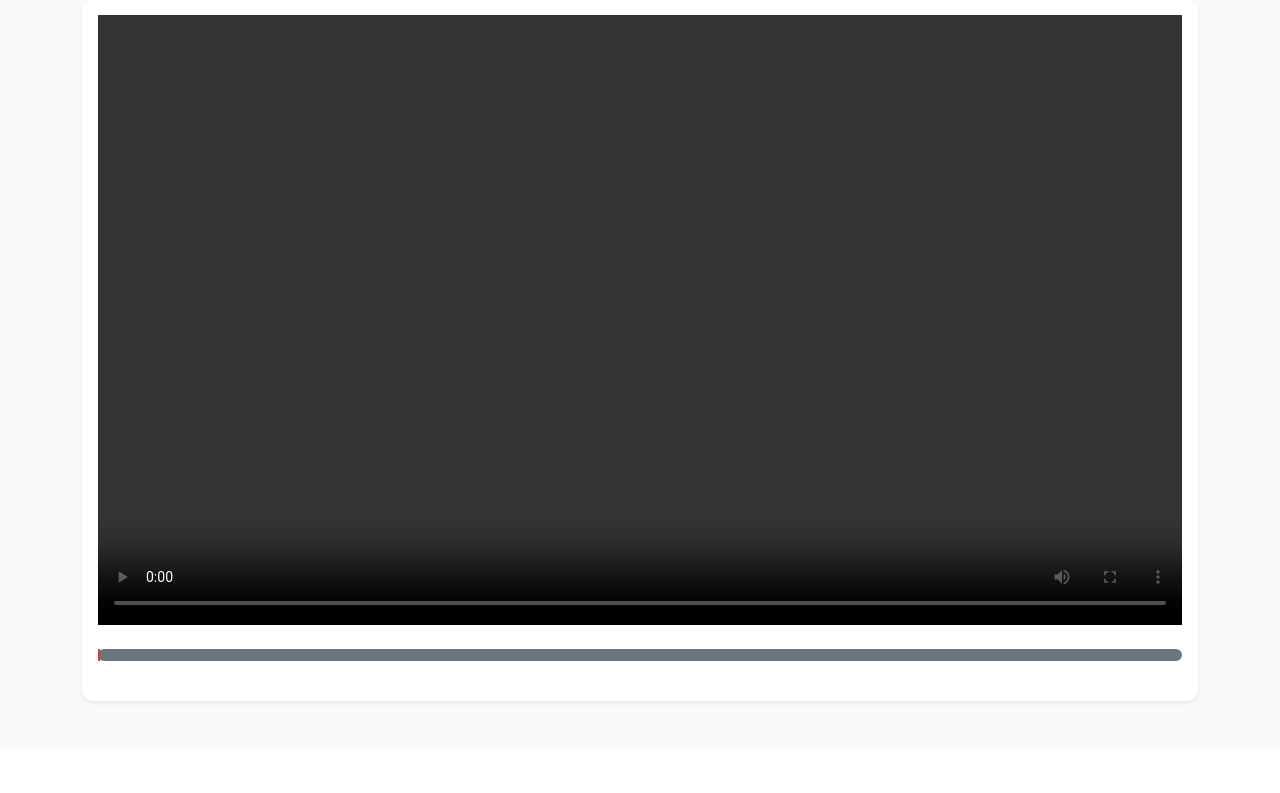
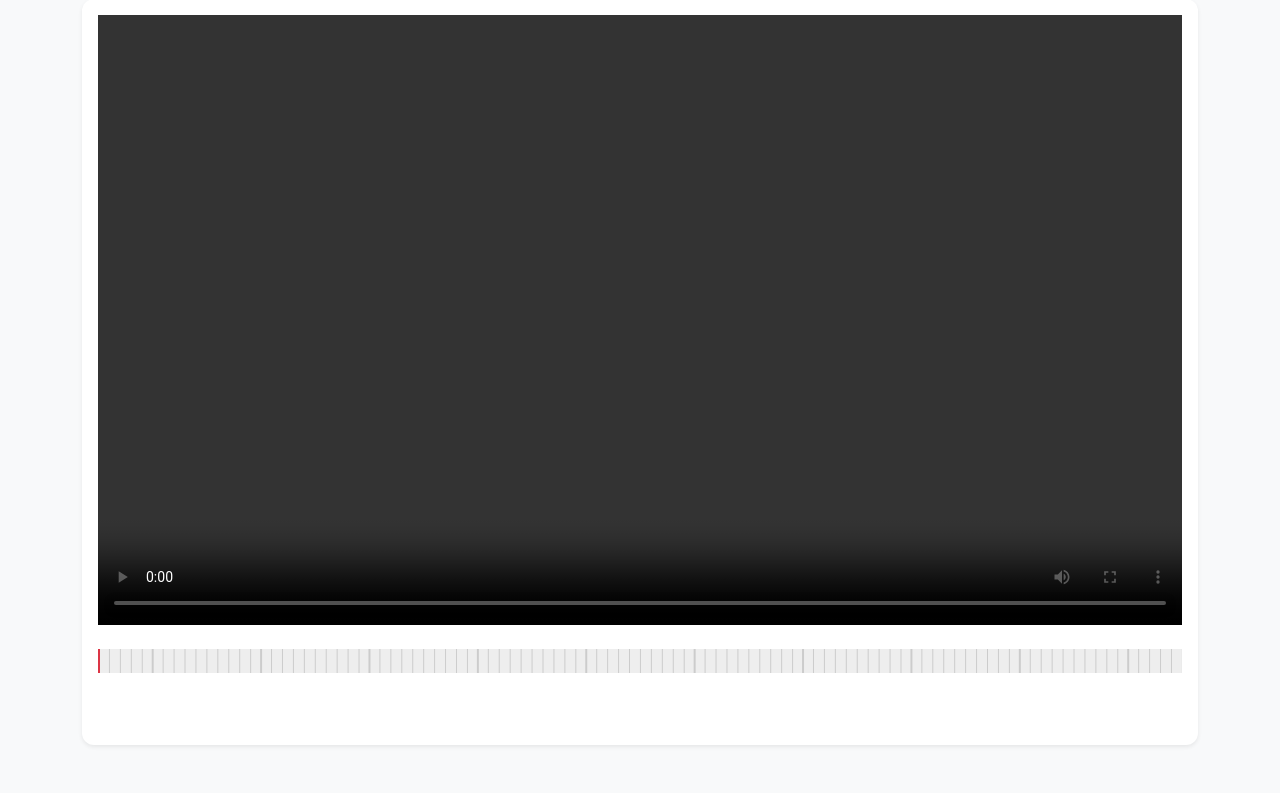
Before and after one commit to KU-AILAB/CCTV_Timeline, a Flask app: page / in a window 1280 px wide. Shown: the part 344-1137 px from the top of the page. Before the commit the page ends 1048 px from the top, so only its background shows below. Run offline with Flask 3, Linux system fonts and the light colour scheme.

Commit message:
labelbox change

```diff
--- a/app.py
+++ b/app.py
@@ -8,6 +8,7 @@ import shutil
 import pandas as pd
 import subprocess
 from datetime import timedelta
+from math import ceil
 from flask import (
     Flask, request, jsonify, render_template, redirect, url_for,
     flash, send_from_directory, send_file
@@ -39,7 +40,7 @@ os.makedirs(FRAME_FOLDER,  exist_ok=True)
 os.makedirs(DETECT_FOLDER, exist_ok=True)
 
 # ── YOLO 모델 로드 ───────────────────────────────────────────
-model = YOLO('/home/sjy/cctvtest3/CCTV_Timeline_v2/waterdeer.pt')
+model = YOLO('/home/mini/CCTV_Timeline_v2/all_yolo11x_imgsz640_orgin.pt')
 
 # ── DB 및 로그인 ────────────────────────────────────────────
 app.config['SQLALCHEMY_DATABASE_URI'] = (
@@ -175,8 +176,9 @@ def group_contiguous_ranges(times, max_gap=5):
         else:
             ranges.append((start, prev))
             start = prev = t
-    ranges.append((start, prev))
+    ranges.append((start, prev + 1))  # ← 여기 +1 추가
     return ranges
+
 
 def extract_frames(video_path, output_folder, offset_sec=0):
     if os.path.exists(output_folder):
@@ -220,7 +222,7 @@ def detect_animals(frames_folder, fps, video_name, offset_sec=0):
         dets = model(frame)[0].boxes.data.cpu().numpy()
         for *_, conf, cid in dets:
             if conf > 0.2:
-                buckets[model.names[int(cid)]].add(int(t))
+                buckets[model.names[int(cid)]].add(ceil(t))
     merged = []
     for animal, ts in buckets.items():
         for s, e in group_contiguous_ranges(sorted(ts)):
@@ -307,22 +309,26 @@ def index():
 @app.route('/api/videos')
 @login_required
 def get_server_videos():
-    files = []
-    for f in os.listdir(UPLOAD_FOLDER):
-        path = os.path.join(UPLOAD_FOLDER, f)
-        if not os.path.isfile(path):
+    videos = (
+        Video.query
+        .filter_by(user_id=current_user.id)
+        .order_by(Video.created_at.desc())
+        .all()
+    )
+
+    # 중복 제거 및 순서 유지
+    seen = set()
+    unique_files = []
+    for v in videos:
+        if not os.path.exists(os.path.join(UPLOAD_FOLDER, v.filename)):
             continue
-        if not allowed_file(f):
-            continue
-        # .sec 파일은 컨테이너 변환 후 삭제하므로 목록에서 제외
-        if f.lower().endswith('.sec'):
-            continue
-        files.append(f)
-    files.sort(
-        key=lambda fn: os.path.getmtime(os.path.join(UPLOAD_FOLDER, fn)),
-        reverse=True
-    )
-    return jsonify([{'filename': fn} for fn in files])
+        if v.filename not in seen:
+            seen.add(v.filename)
+            unique_files.append({'filename': v.filename})
+
+    return jsonify(unique_files)
+
+
 
 # ── 업로드 초기화 ───────────────────────────────────────────
 @app.route('/upload/init', methods=['POST'])
@@ -524,4 +530,4 @@ def api_my_uploads_progress():
         for v in videos
     ])
 if __name__ == "__main__":
-    app.run(host="0.0.0.0", port=2312, debug=True)
+    app.run(host="0.0.0.0", port=2313, debug=True)
--- a/static/css/style.css
+++ b/static/css/style.css
@@ -5,7 +5,7 @@ body {
   margin: 0;
   padding: 0;
   font-family: 'Arial', sans-serif;
-  background-color: #f8f9fa;  /* 라이트 배경 */
+  background-color: #f8f9fa;
 }
 
 /* ------------------------------
@@ -16,7 +16,7 @@ body {
 }
 .navbar-brand,
 .nav-link {
-  color: #343a40 !important; /* 어두운 텍스트 */
+  color: #343a40 !important;
   font-size: 0.95rem;
 }
 
@@ -81,17 +81,64 @@ body {
 }
 
 /* ------------------------------
-   타임라인
+   타임라인 구조 및 스타일
+------------------------------
+*/
+/* 배경보다 뒤에 그려지지 않도록 순서 보장 */
+/* 타임라인 래퍼 아래에 버튼 공간 확보 */
+#timelineWrapper {
+  position: relative;
+  padding-bottom: 24px;    /* 버튼 높이(24px) + 여유 */
+}
+
+/* 버튼 위치 컨테이너(.position-relative) 기준으로 absolute 배치 */
+.clip-btn {
+  position: absolute;
+  top: 0;                             /* 컨테이너 상단 */
+  transform: translateX(-50%);
+  width: 10px; height: 10px;
+  border: none;
+  background-color: #ac0010;
+  color: #fff;
+  border-radius: 50%;
+  line-height: 24px;
+  text-align: center;
+  cursor: pointer;
+  z-index: 3;
+}
+
+
+/* 구간 연결 실선 */
+.segment-line {
+  position: absolute;
+  top: 50%;
+  transform: translateY(-50%);
+  height: 2px;                /* 선 두께 */
+  background-color: #4caf50;   /* 선 색상 */
+  z-index: 1;
+}
+
+/* 시작·끝 점(dot) */
+.segment-dot {
+  position: absolute;
+  width: 12px; height: 12px;
+  border: 2px solid #4caf50;
+  border-radius: 50%;
+  background: #fff;
+  top: 50%;
+  transform: translate(-50%, -50%);
+  z-index: 2;
+}
+
+
+/* ------------------------------
+   탐지 결과 섹션
 ------------------------------ */
-#timelines {
-  background-color: #e9ecef;
-  border-radius: 6px !important;
+#detectionSection h5 {
+  margin-bottom: 1rem;
 }
-.segment-detected {
-  background-color: #0d6efd;
-}
-#timelineProgress {
-  background-color: #dc3545;
+#detectionSection .btn {
+  min-width: 120px;
 }
 
 /* ------------------------------
@@ -106,16 +153,6 @@ body {
 }
 
 /* ------------------------------
-   탐지 결과 섹션
------------------------------- */
-#detectionSection h5 {
-  margin-bottom: 1rem;
-}
-#detectionSection .btn {
-  min-width: 120px;
-}
-
-/* ------------------------------
    반응형 여백
 ------------------------------ */
 @media (max-width: 767px) {
@@ -124,15 +161,12 @@ body {
   }
 }
 
-/* --------------------------------------------------
-   업로드 섹션 전용
---------------------------------------------------- */
+/* ------------------------------
+   업로드 섹션
+------------------------------ */
 .upload-section {
-  padding-top: 1rem;
-  padding-bottom: 1rem;
+  padding: 1rem 0;
 }
-
-/* 버튼 공통 */
 .upload-section .btn-upload {
   display: flex;
   align-items: center;
@@ -143,8 +177,9 @@ body {
   font-weight: 500;
   transition: 0.15s ease-in-out;
 }
-
-/* 검출 없이 업로드 (Outline Secondary) */
+.upload-section .btn-upload i {
+  font-size: 1.2rem;
+}
 #uploadOnlyBtn {
   color: #495057;
   background-color: #f8f9fa;
@@ -155,8 +190,6 @@ body {
   border-color: #adb5bd;
   transform: translateY(-1px);
 }
-
-/* 검출 버튼 (Primary) */
 #uploadForm button[type="submit"] {
   background: linear-gradient(135deg, #4e9cf3, #1976d2);
   border: none;
@@ -166,62 +199,27 @@ body {
   background: linear-gradient(135deg, #5aa8f7, #1e7fe5);
   transform: translateY(-1px);
 }
-
-/* 아이콘 크기 및 컬러 */
-.upload-section .btn-upload i {
-  font-size: 1.2rem;
-}
-
-/* 모바일 반응형: 버튼 세로 스택 */
 @media (max-width: 576px) {
   .upload-section .d-flex.gap-2 {
     flex-direction: column;
   }
 }
 
-/* --------------------------------------------------
-   업로드/검출 Flex 행 추가 규칙
---------------------------------------------------- */
-/* 컨테이너 */
+/* ------------------------------
+   업로드 행
+------------------------------ */
 .upload-row {
   display: flex;
   align-items: flex-end;
   gap: 0.5rem;
   flex-wrap: wrap;
 }
-
-/* 레이블 간격 조정 */
 .upload-row .form-label {
   margin-bottom: 0.25rem;
   font-size: 0.875rem;
 }
-
-/* input-group-sm, btn-sm 높이 통일 */
 .upload-row .input-group-sm .form-control,
 .upload-row .input-group-sm .input-group-text,
 .upload-row .btn-sm {
-  /* Bootstrap input-group-sm 기본 높이 계산식 사용 */
   height: calc(1.5em + 0.5rem + 2px);
 }
-
-/* 타임라인 검출 구간 표시 스타일 */
-#timelines {
-  overflow: hidden;     /* 자식 요소 절대 위치 대비 잘림 방지 */
-}
-.segment-detected {
-  position: absolute;
-  top: 0;
-  height: 100%;
-  background-color: #dc3545;
-  cursor: pointer;
-}
-
-/* static/css/style.css – 클릭 마커 스타일 추가 */
-.click-marker {
-  position: absolute;
-  top: 0;
-  width: 2px;
-  height: 100%;
-  background: #ffffff;
-  pointer-events: none;
-}
--- a/static/js/app.js
+++ b/static/js/app.js
@@ -1,15 +1,16 @@
-// static/js/app.js
+// 전체 수정된 app.js
 
 let currentVideoFile = '';
 
 /** HH:MM:SS → 초 변환 */
 function hms2sec(hms) {
   const [h, m, s] = hms.split(':').map(Number);
-  return h*3600 + m*60 + s;
+  return h * 3600 + m * 60 + s;
 }
 
-/** .sec/.avi → .mp4 매핑 */
+/** .sec/.avi → .mp4 매핑 (수정: fn이 undefined/null일 때 빈 문자열 반환) */
 function getPlayableFilename(fn) {
+  if (!fn) return '';
   const ext = fn.split('.').pop().toLowerCase();
   return (ext === 'sec' || ext === 'avi')
     ? fn.replace(/\.(sec|avi)$/i, '.mp4')
@@ -17,13 +18,17 @@ function getPlayableFilename(fn) {
 }
 
 window.addEventListener('DOMContentLoaded', () => {
-  // 이어 업로드 재개 체크
+  const videoFileInput = document.getElementById('videoFile');
+  const videoPlayer    = document.getElementById('videoPlayer');
+  const detectBtn      = document.getElementById('detectBtn');
+  const uploadOnlyBtn  = document.getElementById('uploadOnlyBtn');
+
+  // 이전 업로드 이어받기 알림
   const pending = JSON.parse(localStorage.getItem('pendingUpload') || 'null');
   if (pending) {
     const pct = Math.round(pending.uploadedSize / pending.totalSize * 100);
     alert(`업로드가 ${pct}% 진행된 파일이 있습니다.\n동일한 파일 선택 시 이어서 업로드를 진행합니다.`);
-    document.getElementById('videoFile')
-      .addEventListener('change', e => {
+    videoFileInput.addEventListener('change', e => {
       const f = e.target.files[0];
       if (f && f.name === pending.filename && f.size === pending.totalSize) {
         resumeUpload(f, pending.sessionId, pending.uploadedSize);
@@ -34,52 +39,88 @@ window.addEventListener('DOMContentLoaded', () => {
   }
 
   loadServerVideos();
+ // 재생 위치 표시
+ if (videoPlayer) {
+  videoPlayer.addEventListener('timeupdate', () => {
+    if (!videoPlayer.duration) return;
+    const prog = document.getElementById('timelineProgress');
+    if (prog) {
+      const pct = videoPlayer.currentTime / videoPlayer.duration * 100;
+      prog.style.left = `${pct}%`;
+    }
+  });
+}
 
-  document.getElementById('detectBtn')
-    .addEventListener('click', e => {
+// Detect 버튼 클릭
+if (detectBtn) {
+  detectBtn.addEventListener('click', e => {
     e.preventDefault();
-      if (!document.getElementById('videoFile').files[0]) {
+    if (!videoFileInput || !videoFileInput.files[0]) {
       return alert('파일을 선택하세요');
     }
     handleUploadAndDetect();
   });
+}
 
-  document.getElementById('uploadOnlyBtn')
-    .addEventListener('click', e => {
+// Upload Only 버튼 클릭
+if (uploadOnlyBtn) {
+  uploadOnlyBtn.addEventListener('click', e => {
     e.preventDefault();
     uploadOnly();
   });
+}
 
+// 서비스 워커 등록
 if ('serviceWorker' in navigator) {
   navigator.serviceWorker.register('/sw.js');
 }
 });
 
+// 진행 바 업데이트
+function updateProgressBar(pct) {
+const bar = document.getElementById('uploadProgress');
+if (bar) {
+  bar.style.width = `${pct}%`;
+}
+}
+
 /** 서버 영상 목록 로드 */
+// loadServerVideos 함수 수정 (tr → td 구조 복원)
 async function loadServerVideos() {
-  const res = await fetch('/api/videos', { credentials: 'same-origin' });
+  const res    = await fetch('/api/videos', { credentials: 'same-origin' });
   const videos = await res.json();
-  const tbody = document.getElementById('serverVideos');
+  const tbody  = document.getElementById('serverVideos');
   tbody.innerHTML = '';
+  const seen = new Set();
+
   videos.forEach(v => {
+    if (!seen.has(v.filename)) {
+      seen.add(v.filename);
+
       const tr = document.createElement('tr');
-    tr.innerHTML = `<td class="ps-3">${v.filename}</td>`;
+      // 수정: tr.innerHTML 대신 td 요소를 따로 생성해서 추가
+      const td = document.createElement('td');
+      td.className   = 'ps-3';
+      td.textContent = v.filename;
+      tr.appendChild(td);
+
       tr.addEventListener('click', () => selectServerVideo(v.filename));
       tbody.appendChild(tr);
+    }
   });
 }
 
-/** 서버 영상 선택 후 검출 */
+
 function selectServerVideo(fn) {
   currentVideoFile = fn;
   document.getElementById('startTime').value = '00:00:00';
   extractAndDetect(fn);
 }
 
-/** 업로드만 */
 async function uploadOnly() {
   const file = document.getElementById('videoFile').files[0];
   if (!file) return alert('파일을 선택하세요');
+
   try {
     const init = await fetch('/upload/init', {
       method: 'POST',
@@ -104,7 +145,6 @@ async function uploadOnly() {
   }
 }
 
-/** 업로드 후 검출 */
 async function handleUploadAndDetect() {
   const file = document.getElementById('videoFile').files[0];
   const init = await fetch('/upload/init', {
@@ -114,6 +154,7 @@ async function handleUploadAndDetect() {
     body: JSON.stringify({ filename: file.name, total_size: file.size })
   });
   const { session_id, uploaded_size } = await init.json();
+
   localStorage.setItem('pendingUpload', JSON.stringify({
     sessionId: session_id,
     filename: file.name,
@@ -125,7 +166,6 @@ async function handleUploadAndDetect() {
   extractAndDetect(file.name);
 }
 
-/** 이어 업로드 재개 */
 async function resumeUpload(file, sid, offset) {
   updateProgressBar(Math.round(offset / file.size * 100));
   await uploadChunks(file, sid, offset);
@@ -133,18 +173,19 @@ async function resumeUpload(file, sid, offset) {
   extractAndDetect(file.name);
 }
 
-/** 청크 단위 업로드 */
 async function uploadChunks(file, sid, offset) {
   const chunkSize = 1024 * 1024;
   let uploaded = offset;
+
   while (uploaded < file.size) {
-    const end = Math.min(uploaded + chunkSize, file.size);
+    const end   = Math.min(uploaded + chunkSize, file.size);
     const chunk = file.slice(uploaded, end);
-    const form = new FormData();
+    const form  = new FormData();
     form.append('session_id', sid);
     form.append('offset', uploaded);
     form.append('chunk', chunk);
-    const res = await fetch('/upload/chunk', {
+
+    const res  = await fetch('/upload/chunk', {
       method: 'POST',
       credentials: 'same-origin',
       body: form
@@ -152,6 +193,7 @@ async function uploadChunks(file, sid, offset) {
     const data = await res.json();
     uploaded = data.uploaded_size;
     updateProgressBar(data.progress);
+
     const p = JSON.parse(localStorage.getItem('pendingUpload') || '{}');
     if (p.sessionId === sid) {
       p.uploadedSize = uploaded;
@@ -160,136 +202,91 @@ async function uploadChunks(file, sid, offset) {
   }
 }
 
-/** 프로그레스바 업데이트 */
 function updateProgressBar(pct) {
   document.getElementById('uploadProgress').style.width = `${pct}%`;
 }
 
-/** 검출 API 호출 및 결과 렌더링 */
 async function extractAndDetect(fn) {
-  document.getElementById('detectionSection').classList.add('d-none');
   const st = document.getElementById('startTime').value || '00:00:00';
   const res = await fetch('/extract_frames', {
     method: 'POST',
-    credentials: 'same-origin',
     body: new URLSearchParams({ video_file: fn, start_time: st })
   });
   const data = await res.json();
+
   const player = document.getElementById('videoPlayer');
   currentVideoFile = fn;
   player.src = `/static/uploads/${encodeURIComponent(getPlayableFilename(fn))}`;
   player.load();
+
   player.addEventListener('loadedmetadata', () => {
     player.currentTime = hms2sec(st);
-    displayFramesInTimeline(data.frames, data.frame_times, data.detected_times);
-    displayDetectionResults(data.csv, data.json);      // 수정: segments 파라미터 제거
-    buildTimelines(data.detected_times, player.duration);
+    buildTimelineWithDots(data.detected_times, player.duration);
   }, { once: true });
 }
 
-/** 타임라인에 추출된 프레임 표시 */
-function displayFramesInTimeline(frames, times, detected = []) {
-  const wrap = document.getElementById('framesWrapper') || document.querySelector('.frames-wrapper');
-  if (!wrap) return;
-  wrap.innerHTML = '';
-  const det = new Set(detected.map(t => Math.floor(t)));
-  const base = currentVideoFile.replace(/\.(sec|avi|mp4)$/i, '');
-  frames.forEach((f, i) => {
-    const d = document.createElement('div');
-    d.className = 'timeline-frame' + (det.has(Math.floor(times[i])) ? ' detected-frame' : '');
-    const img = document.createElement('img');
-    img.src = `/static/frames/${encodeURIComponent(base)}/${encodeURIComponent(f)}`;
-    d.appendChild(img);
-    d.onclick = () => document.getElementById('videoPlayer').currentTime = times[i];
-    wrap.appendChild(d);
+
+function buildTimelineWithDots(detectedTimes, duration) {
+  const dotsWr   = document.getElementById('dotsWrapper');
+  const controls = document.getElementById('timelineControls');
+  dotsWr.innerHTML = '';
+  controls.innerHTML = '';
+  if (!duration || detectedTimes.length === 0) return;
+
+  const secs = Array.from(new Set(detectedTimes.map(t =>
+    Math.floor(t)
+  ))).sort((a, b) => a - b);
+
+  const ranges = [];
+  let start = secs[0], prev = secs[0];
+  for (let i = 1; i < secs.length; i++) {
+    if (secs[i] - prev <= 1) prev = secs[i];
+    else { ranges.push([start, prev]); start = prev = secs[i]; }
+  }
+  ranges.push([start, prev]);
+
+  ranges.forEach(([s, e]) => {
+    const leftPct   = ( s    / duration) * 100;
+    const rightPct  = ((e+1)/ duration) * 100;
+    const widthPct  = rightPct - leftPct;
+    const centerPct = leftPct + widthPct/2;
+
+    // 선
+    const line = document.createElement('div');
+    line.className   = 'segment-line';
+    line.style.left  = `${leftPct}%`;
+    line.style.width = `${widthPct}%`;
+    dotsWr.appendChild(line);
+
+    // 시작·끝 dot
+    [leftPct, rightPct].forEach(pct => {
+      const dot = document.createElement('div');
+      dot.className   = 'segment-dot';
+      dot.style.left  = `${pct}%`;
+      dotsWr.appendChild(dot);
     });
-}
 
-/** CSV/JSON 다운로드 버튼 세팅 */
-function displayDetectionResults(csvPath, jsonPath) {
-  const sec = document.getElementById('detectionSection');
-  sec.classList.remove('d-none');
-  document.getElementById('csvDownloadBtn').href  = csvPath;
-  document.getElementById('jsonDownloadBtn').href = jsonPath;
-  // 수정: clipDownloads 영역 제거
-}
-
-/** 타임라인에 검출 구간(빨강) 표시 및 클릭 시 다운로드 */
-function buildTimelines(detected, duration) {
-  const tl = document.getElementById('timelines');
-  const wrapper = document.getElementById('timelineWrapper');
-  tl.innerHTML = '';
-  // 중복 제거된 초 단위 정렬
-  const secs = Array.from(new Set(detected.map(t => Math.floor(t)))).sort((a, b) => a - b);
-  if (!secs.length) return;
-
-  // 연속 구간 계산
-  let start = secs[0], prev = secs[0], segs = [];
-  secs.slice(1).forEach(s => {
-    if (s - prev <= 6) prev = s;
-    else { segs.push([start, prev + 1]); start = prev = s; }
-  });
-  segs.push([start, prev + 1]);
-
-  segs.forEach(([s, e]) => {
-    const bar = document.createElement('div');
-    bar.className = 'segment-detected';
-    bar.style.left  = `${(s / duration * 100)}%`;
-    bar.style.width = `${((e - s) / duration * 100)}%`;
-
-    bar.addEventListener('click', () => {
-      const player = document.getElementById('videoPlayer');
-      // 1) 비디오 이동 및 재생
-      player.currentTime = s;
-      player.play();
-
-      // 2) 기존 마커 제거
-      wrapper.querySelectorAll('.click-marker').forEach(el => el.remove());
-
-      // 3) 새 마커 생성 (wrapper에 append)
-      const marker = document.createElement('div');
-      Object.assign(marker.style, {
-        position:      'absolute',
-        top:           '0',
-        left:          `${(s / duration * 100)}%`,
-        width:         '2px',
-        height:        '100%',
-        background:    '#ffffff',
-        pointerEvents: 'none',
-        zIndex:        '10'
-      });
-      marker.classList.add('click-marker');
-      wrapper.appendChild(marker);
-
-      // 4) 다운로드 트리거
-      const url = `/download_clip?video_file=${encodeURIComponent(getPlayableFilename(currentVideoFile))}`
-                + `&start=${s.toFixed(2)}&end=${e.toFixed(2)}`;
+    // 버튼: controls에 추가
+    const btn = document.createElement('button');
+    btn.className  = 'clip-btn';
+    btn.style.left = `${centerPct}%`;
+    btn.addEventListener('click', () => {
+      const url = `/download_clip?video_file=${encodeURIComponent(currentVideoFile)
+        }&start=${s.toFixed(2)}&end=${(e+1).toFixed(2)}`;
       const a = document.createElement('a');
-      a.href = url;
-      a.download = `${currentVideoFile.replace(/\.(sec|avi|mp4)$/i,'')}_${s.toFixed(2)}-${e.toFixed(2)}.mp4`;
-      document.body.appendChild(a);
-      a.click();
+      a.href = url; a.download = '';
+      document.body.appendChild(a); a.click();
       document.body.removeChild(a);
     });
-
-    tl.appendChild(bar);
+    controls.appendChild(btn);
   });
 }
 
 
-
-/** 현재 재생 위치 표시 */
-document.getElementById('videoPlayer').addEventListener('timeupdate', () => {
-  const p = document.getElementById('videoPlayer');
-  if (!p.duration) return;
-  document.getElementById('timelineProgress').style.left =
-    `${(p.currentTime / p.duration * 100)}%`;
-});
-
 /** 초 → HH:MM:SS 포맷 */
 function secondsToHMS(sec) {
-  const h = Math.floor(sec / 3600),
-        m = Math.floor((sec % 3600) / 60),
-        s = Math.floor(sec % 60);
+  const h = Math.floor(sec / 3600);
+  const m = Math.floor((sec % 3600) / 60);
+  const s = Math.floor(sec % 60);
   return [h, m, s].map(v => v.toString().padStart(2, '0')).join(':');
 }
--- a/templates/index.html
+++ b/templates/index.html
@@ -99,13 +99,40 @@
               <video id="videoPlayer" controls class="w-100 h-100"></video>
             </div>
 
-            <!-- 타임라인 -->
-            <div id="timelineWrapper" class="position-relative mb-4" style="height:12px;">
-              <div id="timelines" class="bg-secondary rounded h-100 position-relative"></div>
-              <div id="timelineProgress"
-                   class="position-absolute top-0 start-0"
-                   style="width:2px; height:100%; background:#dc3545;"></div>
+
+            <!-- ① 타임라인 -->
+            <div id="timelineWrapper"
+            class="position-relative mb-2"
+            style="height:20px;">
+            <div id="timelines" class="position-absolute top-0 start-0 w-100 h-100"
+              style="background-color:#eee;
+                    background-image:
+                      repeating-linear-gradient(
+                        to right,
+                        #ccc 0, #ccc 1px,
+                        transparent 1px, transparent calc(100%/10)
+                      );
+                    background-size: calc(100%/10) 100%;
+                    z-index:0;">
             </div>
+            <div id="dotsWrapper" class="position-absolute top-0 start-0 w-100 h-100"
+              style="pointer-events:none; z-index:1;">
+            <!-- JS가 선·dot만 여기에 추가 -->
+            </div>
+            <div id="timelineProgress" class="position-absolute top-0 start-0"
+              style="width:2px; height:100%; background:#dc3545; z-index:2;">
+            </div>
+            </div>
+
+            <!-- ② 버튼 컨트롤용 wrapper: 타임라인 바로 아래에 배치 -->
+            <div id="timelineControls"
+            class="position-relative mb-4"
+            style="height:24px;">
+            <!-- JS가 이곳에 버튼만 추가 -->
+            </div>
+
+
+
 
             <!-- 탐지 결과 (CSV/JSON) -->
             <div id="detectionSection" class="mt-4 d-none">
```
Lines whose indentation alone changed are shown as unchanged.
